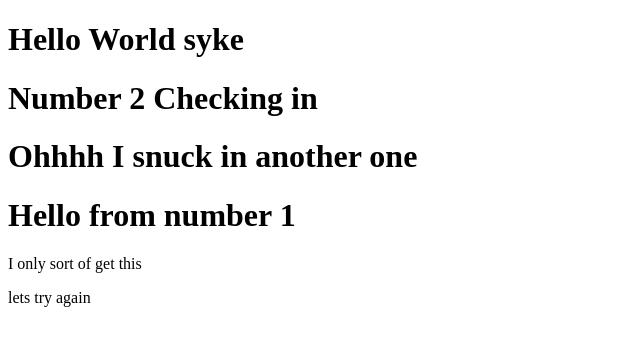
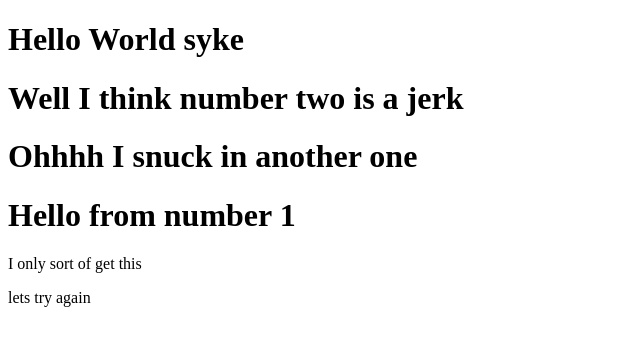
Before and after one commit to bchase93/practice, a plain HTML site: page index.html in a window 1280 px wide. Shown: the whole page, without its empty margins (0-640 px from the left). Drawn offline with Linux system fonts and the light colour scheme.

Commit message:
number 2 is a jerk

```diff
--- a/index.html
+++ b/index.html
@@ -8,7 +8,7 @@
 </head>
 <body>
     <h1>Hello World syke</h1>
-    <h1>Number 2 Checking in</h1>
+    <h1>Well I think number two is a jerk</h1>
 
 
     <h1>Ohhhh I snuck in another one</h1>
```
